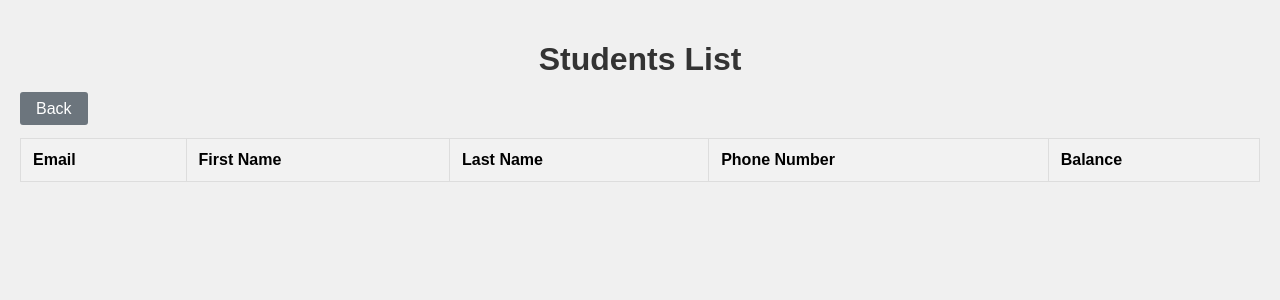
After one commit to PSGSudalai/Canteen_QR, a Django app: page /student_list/ in a window 1280 px wide. The commit adds this page. Shown: the top 300 px of the page. Run offline with Django 5.2, Linux system fonts and the light colour scheme; the visitor is signed in with stand-in values (Sample User, id 1); data comes from the database, SQL or seed files in the repository; lists and menus that the app fills with data are empty.

Commit message:
staff and student list

```diff
--- /dev/null
+++ b/BASE/templates/website/student_list.html
@@ -0,0 +1,72 @@
+<!DOCTYPE html>
+<html lang="en">
+<head>
+    <meta charset="UTF-8">
+    <meta name="viewport" content="width=device-width, initial-scale=1.0">
+    <title>Student List</title>
+    <style>
+        body {
+            font-family: Arial, sans-serif;
+            background-color: #f0f0f0;
+            margin: 0;
+            padding: 20px;
+        }
+
+        h1 {
+            color: #333;
+            text-align: center;
+        }
+
+        table {
+            width: 100%;
+            border-collapse: collapse;
+            margin-top: 20px;
+        }
+
+        th, td {
+            padding: 12px;
+            border: 1px solid #ddd;
+            text-align: left;
+        }
+
+        th {
+            background-color: #f2f2f2;
+        }
+        .back-button {
+            background-color: #6c757d;
+            color: white;
+            border: none;
+            padding: 8px 16px;
+            cursor: pointer;
+            border-radius: 3px;
+            text-decoration: none;
+        }
+    </style>
+</head>
+<body>
+    <h1>Students List</h1>
+    <a href="{% url 'canteen_item_list' %}" class="back-button">Back</a>
+    <table>
+        <thead>
+            <tr>
+                <th>Email</th>
+                <th>First Name</th>
+                <th>Last Name</th>
+                <th>Phone Number</th>
+                <th>Balance</th>
+            </tr>
+        </thead>
+        <tbody>
+            {% for user in users %}
+                <tr>
+                    <td>{{ user.email }}</td>
+                    <td>{{ user.first_name }}</td>
+                    <td>{{ user.last_name }}</td>
+                    <td>{{ user.phone_number }}</td>
+                    <td>{{ user.balance }}</td>
+                </tr>
+            {% endfor %}
+        </tbody>
+    </table>
+</body>
+</html>
--- a/BASE/urls.py
+++ b/BASE/urls.py
@@ -16,6 +16,8 @@ from BASE.views import (
     qr_scan_view,
     PreviousOrdersListView,
     TransactionListView,
+    student_list,
+    staff_list,
 )
 
 urlpatterns = [
@@ -36,4 +38,6 @@ urlpatterns = [
         name="previous_orders_list",
     ),
     path("transactions/", TransactionListView.as_view(), name="transaction_list"),
+    path("staff_list/", staff_list, name="staff_list"),
+    path("student_list/", student_list, name="student_list"),
 ] + static(settings.MEDIA_URL, document_root=settings.MEDIA_ROOT)
--- a/BASE/views/__init__.py
+++ b/BASE/views/__init__.py
@@ -4,3 +4,4 @@ from .add_cart import add_to_cart, CartListView, clear_cart_items, delete_cart_i
 from .qr_scan import qr_scan_view
 from .previous_order import PreviousOrdersListView
 from .transaction import TransactionListView
+from .user_list import staff_list, student_list
--- /dev/null
+++ b/BASE/views/user_list.py
@@ -0,0 +1,21 @@
+from django.shortcuts import render
+from django.contrib.auth.decorators import login_required
+from BASE.models import CustomUser
+
+
+@login_required
+def staff_list(request):
+    if request.user.is_admin:
+        users = CustomUser.objects.filter(is_staff=True)
+    else:
+        users = CustomUser.objects.none()
+    return render(request, "website/staff_list.html", {"users": users})
+
+
+@login_required
+def student_list(request):
+    if request.user.is_admin:
+        users = CustomUser.objects.filter(is_staff=False)
+    else:
+        users = CustomUser.objects.none()
+    return render(request, "website/student_list.html", {"users": users})
```
Also changed, not shown: BASE/templates/canteen_items/item_list.html (+10 -1 lines), BASE/templates/website/staff_list.html (added, +72 -0 lines).
